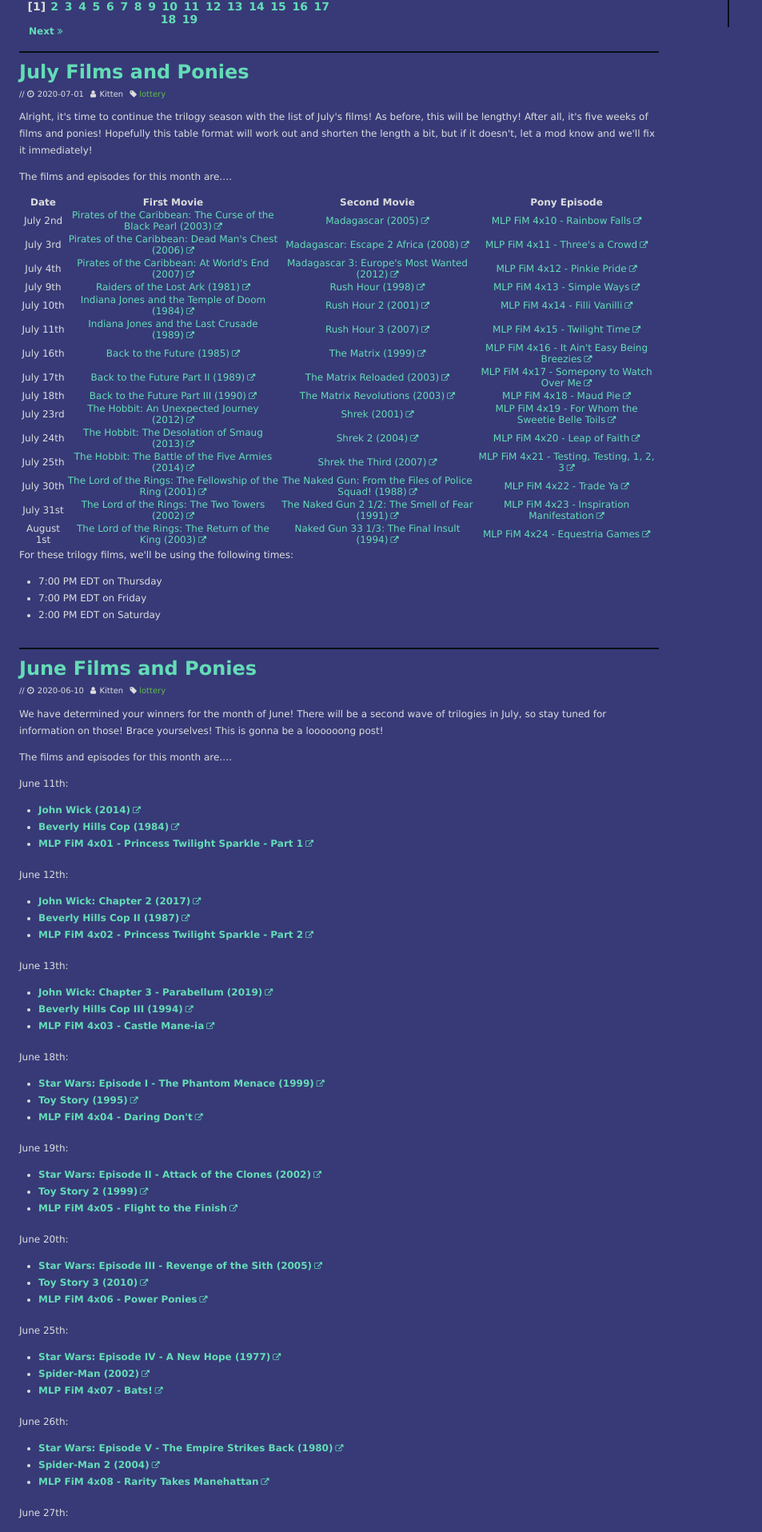
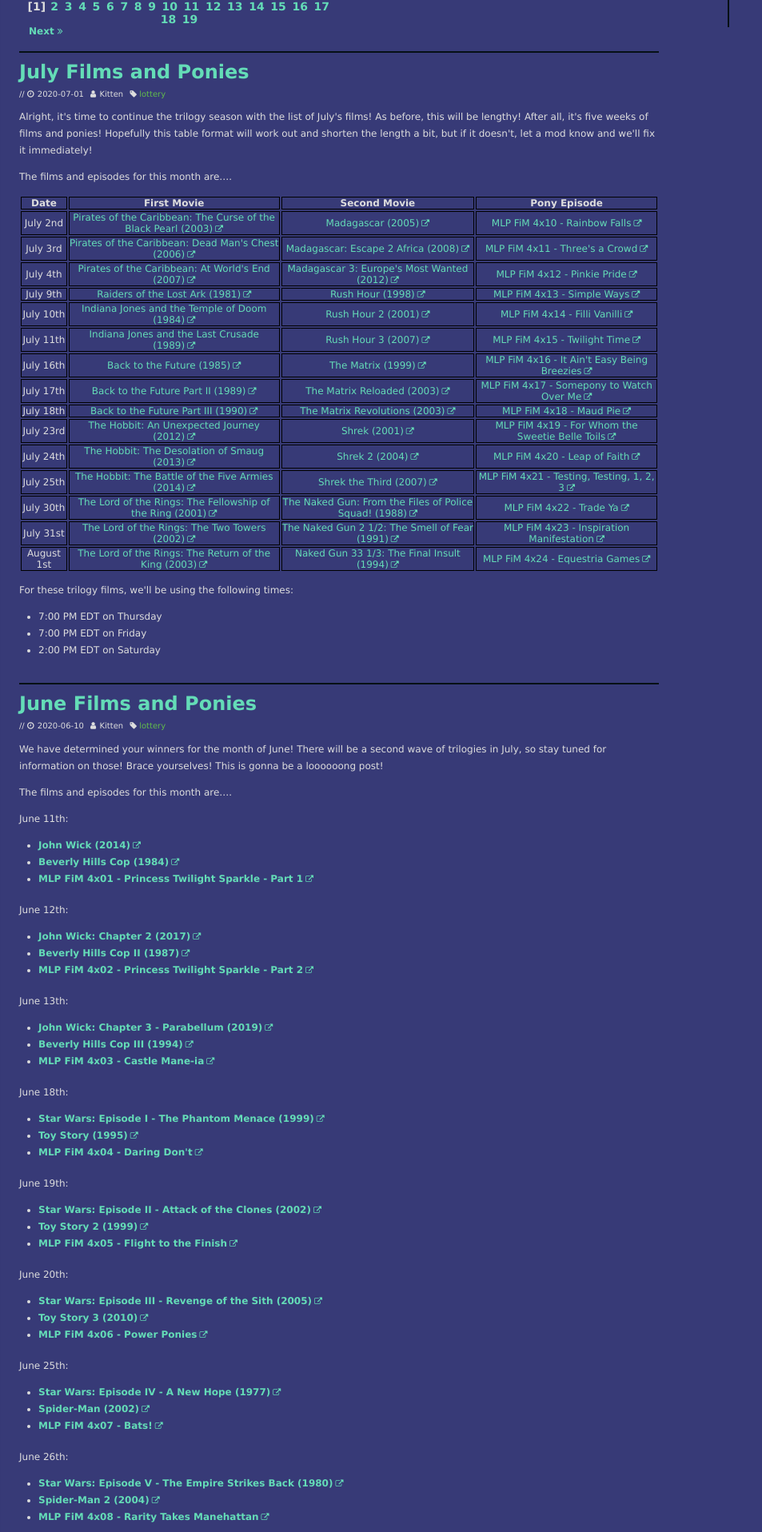
Before and after one commit to Bronystate/brstv3, a Jekyll site: the page built from news/index.html, in a window 1280 px wide. Shown: the part 304-2220 px from the top of the page at 80% size, without its empty margins (0-953 px from the left). Built offline with Jekyll 4.4.1, drawn with Linux system fonts in a browser that asks for light colours; nearby versions of some CDN libraries; the list of posts is cut into pages by our own code.

Commit message:
Update _zone_news.scss

```diff
--- a/_sass/_zone_news.scss
+++ b/_sass/_zone_news.scss
@@ -11,6 +11,14 @@
   float: left;
   width: 800px;
   margin-bottom: 1.5em;
+
+  table {
+    margin-bottom: 1.0em;
+  }
+
+  td, th {
+    border: 1px solid black;
+  }
 }
 
 #sidebar {
```
